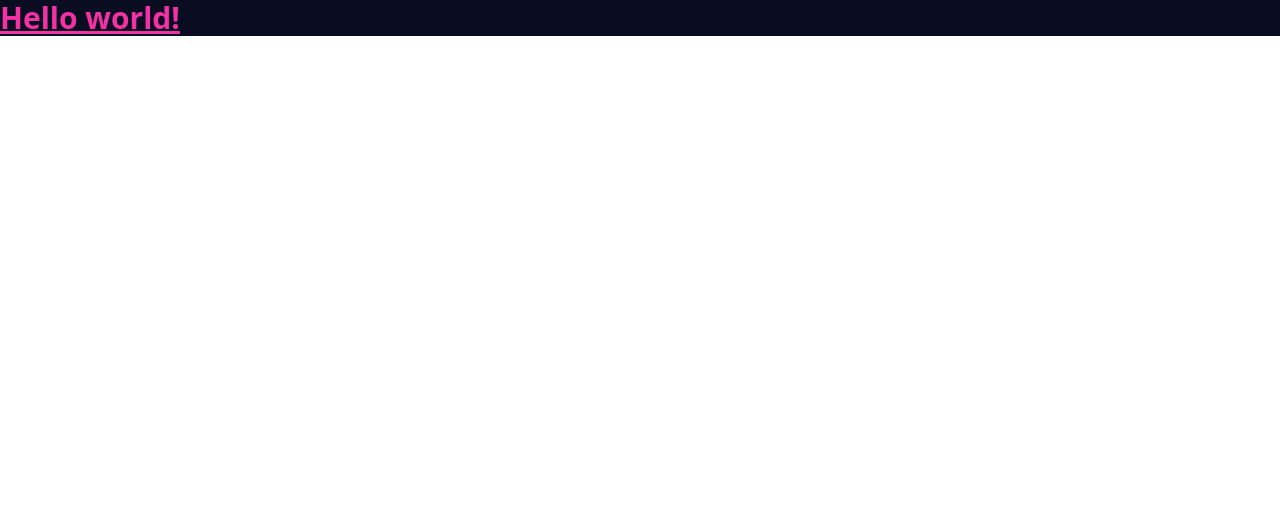
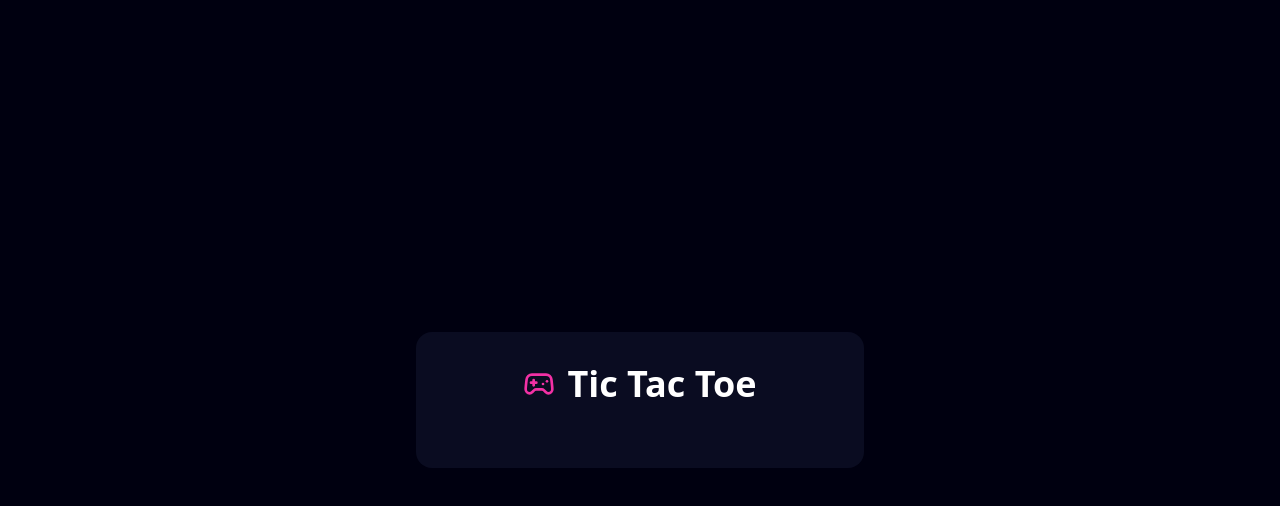
Before and after one commit to games-in-js/tic-tac-toe, a React (Vite) app: page / in a window 1280 px wide. Shown: the top 506 px of the page. Built offline with nearby package versions, Linux system fonts and the light colour scheme.

Commit message:
chore: start layout

```diff
--- a/package.json
+++ b/package.json
@@ -10,6 +10,7 @@
     "preview": "vite preview"
   },
   "dependencies": {
+    "lucide-react": "^0.469.0",
     "react": "^18.3.1",
     "react-dom": "^18.3.1"
   },
--- a/src/App.tsx
+++ b/src/App.tsx
@@ -1,8 +1,15 @@
+import { Gamepad2 } from "lucide-react";
+
 function App() {
   return (
-    <h1 className="text-pink bg-blue-100 text-3xl font-bold underline">
-      Hello world!
-    </h1>
+    <main className="flex min-h-screen flex-col items-center justify-center bg-blue-200">
+      <div className="w-full max-w-md rounded-2xl bg-blue-100 p-8">
+        <div className="mb-8 flex items-center justify-center gap-3">
+          <Gamepad2 className="h-8 w-8 text-pink" />
+          <h1 className="text-4xl font-bold text-white">Tic Tac Toe</h1>
+        </div>
+      </div>
+    </main>
   );
 }
 
```
Also changed, not shown: 1 other file (tests, documents, lock files or other folders).
